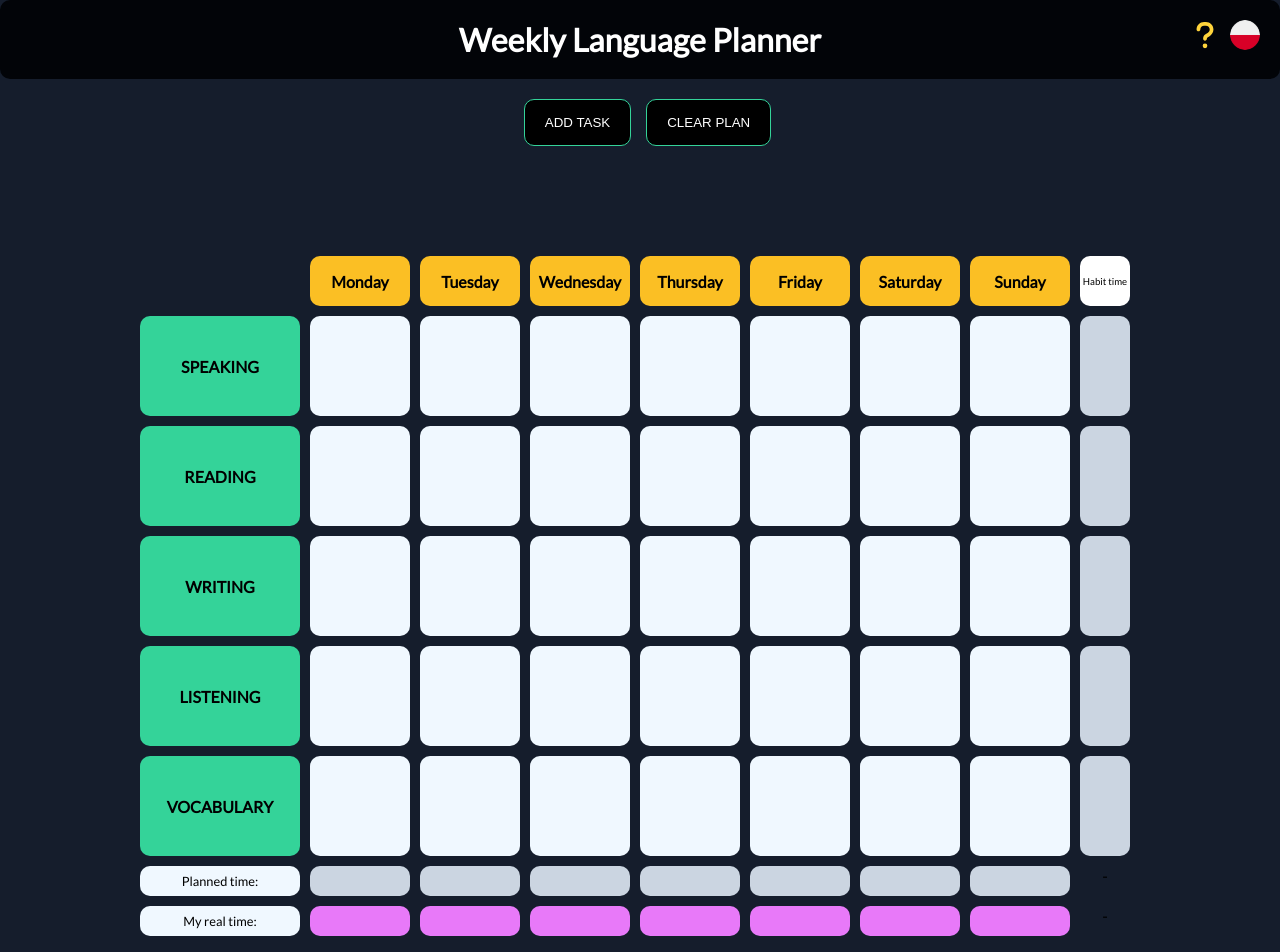
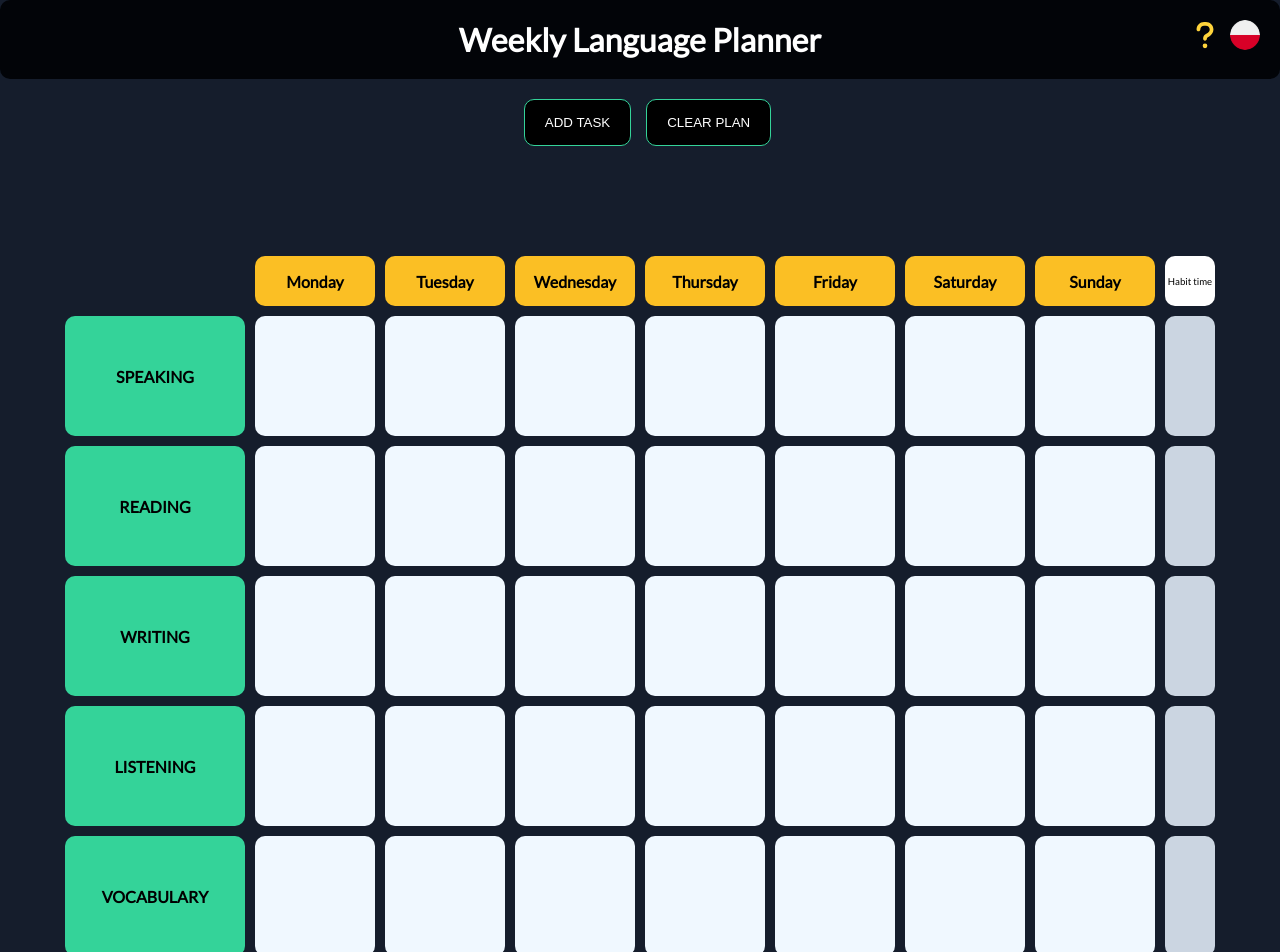
Before and after one commit to artur-IT/Weekly-Language-Planner, a React (Vite) app: page / in a window 1280 px wide. Shown: the top 952 px of the page. Built offline with nearby package versions, Linux system fonts and the light colour scheme.

Commit message:
fix css style

```diff
--- a/src/App..jsx
+++ b/src/App..jsx
@@ -102,7 +102,7 @@ export class App extends Component {
         });
         this.setState({ store: this.myLocalStore });
         localStorage.setItem("myTasks", JSON.stringify(this.state.store));
-        this.clearAllInputs();
+        // this.clearAllInputs();
       }
     } else alert("Uzupełnij pola!");
   };
--- a/src/components/Language.jsx
+++ b/src/components/Language.jsx
@@ -9,8 +9,8 @@ const Language = (props) => {
           <img className="" src="icon/question.svg" alt="question symbol" />
           <p className="tooltiptext">
             {!props.switch
-              ? "Accurate Plan to learn your foreign language. Type in a brief statement of what you will be doing, e.g., listening to the radio, reading an article, fiche..."
-              : "Dokładny plan nauki języka obcego. Wpisz krótki opis tego, co będziesz robić, np. słuchanie radia, czytanie artykułu, fiszki."}
+              ? "Accurate Plan to learn your foreign language. Type in a brief statement of what you will be doing in chosing day e.g., listening to the radio, reading an article, fiche..."
+              : "Dokładny plan nauki języka obcego. Wpisz krótki opis tego co będziesz robić w wybranym dniu np. słuchanie radia, czytanie artykułu, fiszki."}
           </p>
         </div>
         {props.switch ? (
--- a/src/css/addTask.css
+++ b/src/css/addTask.css
@@ -1,6 +1,6 @@
 .form-container {
   margin: 20px auto;
-  width: 1020px;
+  width: 1150px;
   height: 70px;
   /* background-color: yellowgreen; */
 }
--- a/src/css/grid.css
+++ b/src/css/grid.css
@@ -1,20 +1,19 @@
 .layout {
   display: grid;
   margin: 0px auto;
-  margin-top: 20px;
   padding-bottom: 40px;
-  width: 1000px;
+  width: 1150px;
   height: auto;
   grid:
     "zero monnday tuesday wednesday thursday friday saturday sunday habit_sum" 50px
-    "habit1 . . . . . . . habit1_sum" 100px
-    "habit2 . . . . . . . habit2_sum" 100px
-    "habit3 . . . . . . . habit3_sum" 100px
-    "habit4 . . . . . . . habit4_sum" 100px
-    "habit5 . . . . . . . habit5_sum" 100px
-    "plannded_time . . . . . . . ." 30px
-    "time_done . . . . . . . ." 30px
-    / 160px 100px 100px 100px 100px 100px 100px 100px 50px;
+    "habit1 . . . . . . . habit1_sum" 120px
+    "habit2 . . . . . . . habit2_sum" 120px
+    "habit3 . . . . . . . habit3_sum" 120px
+    "habit4 . . . . . . . habit4_sum" 120px
+    "habit5 . . . . . . . habit5_sum" 120px
+    "plannded_time . . . . . . . ." 40px
+    "time_done . . . . . . . ." 40px
+    / 180px 120px 120px 120px 120px 120px 120px 120px 50px;
   gap: 10px;
 }
 
@@ -72,7 +71,8 @@ div {
 .friday_real_time,
 .saturday_real_time,
 .sunday_real_time {
-  line-height: 230%;
+  line-height: 40px;
+  vertical-align: middle;
   font-size: 0.8rem;
   font-weight: bold;
   background-color: #cbd5e1;
@@ -94,14 +94,9 @@ div {
   border: none;
 }
 
-.plannded_time {
+.plannded_time,
+.time_done {
   font-size: 0.8rem;
-  grid-area: plannded_time;
+  grid-area: plannded_time time_done;
   background-color: aliceblue;
 }
-
-.time_done {
-  font-size: 0.8rem;
-  grid-area: time_done;
-  background-color: aliceblue;
-}
--- a/src/css/habitSum.css
+++ b/src/css/habitSum.css
@@ -20,7 +20,7 @@
 .habit4_sum {
   grid-area: habit4_sum;
 }
-.habit51_sum {
+.habit5_sum {
   grid-area: habit5_sum;
 }
 
--- a/src/css/language-tooltip.css
+++ b/src/css/language-tooltip.css
@@ -33,8 +33,8 @@ img:hover {
 
   /* Position the tooltip text */
   position: absolute;
-  bottom: -150px;
-  left: 50%;
+  bottom: -160px;
+  left: -60px;
   margin-left: -100px;
 
   /* Fade in tooltip */
@@ -47,7 +47,7 @@ img:hover {
   content: "";
   position: absolute;
   bottom: 100%;
-  left: 50%;
+  left: 90%;
   margin-left: 0px;
   border-width: 5px;
   border-style: solid;
```
